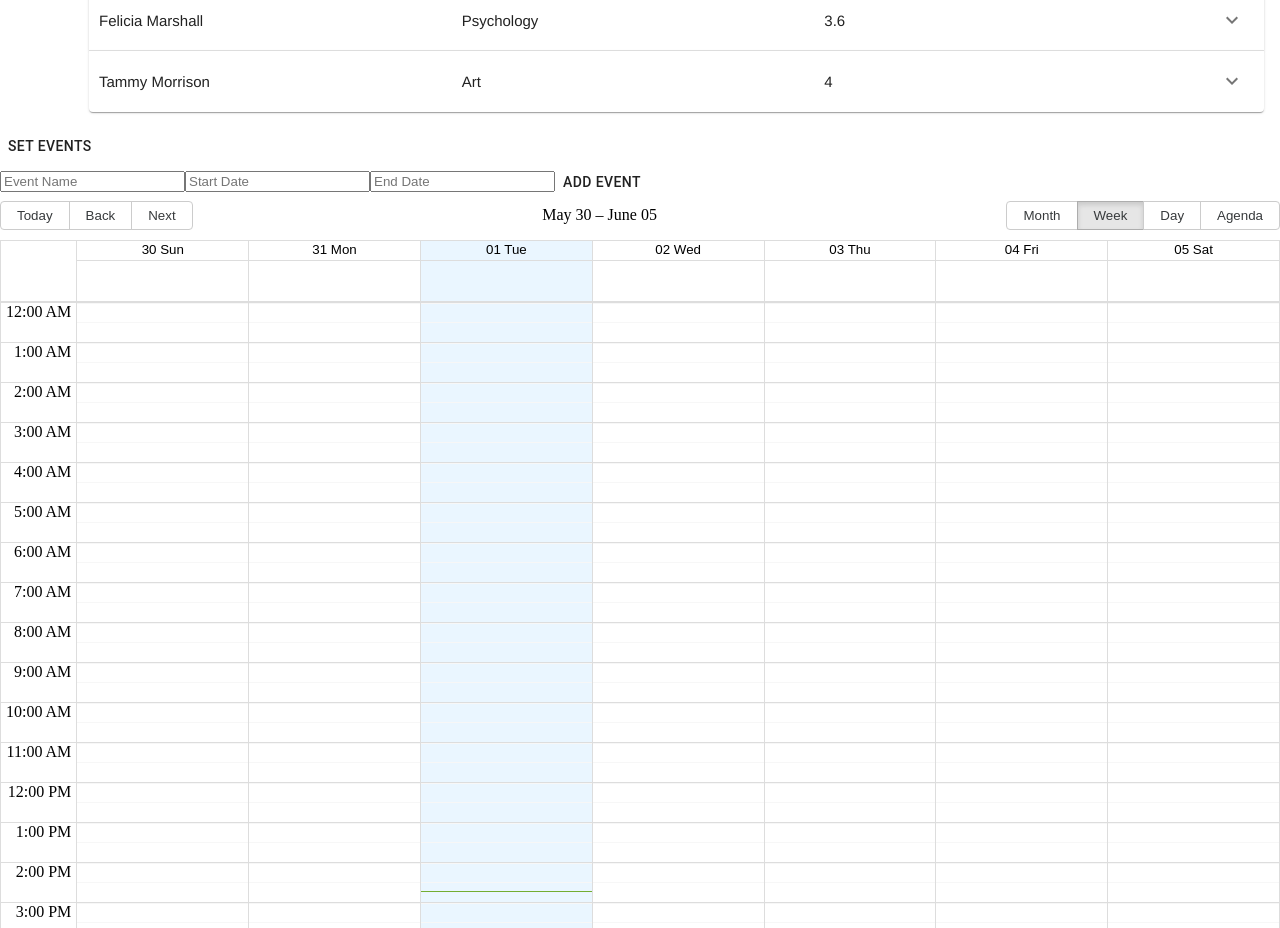
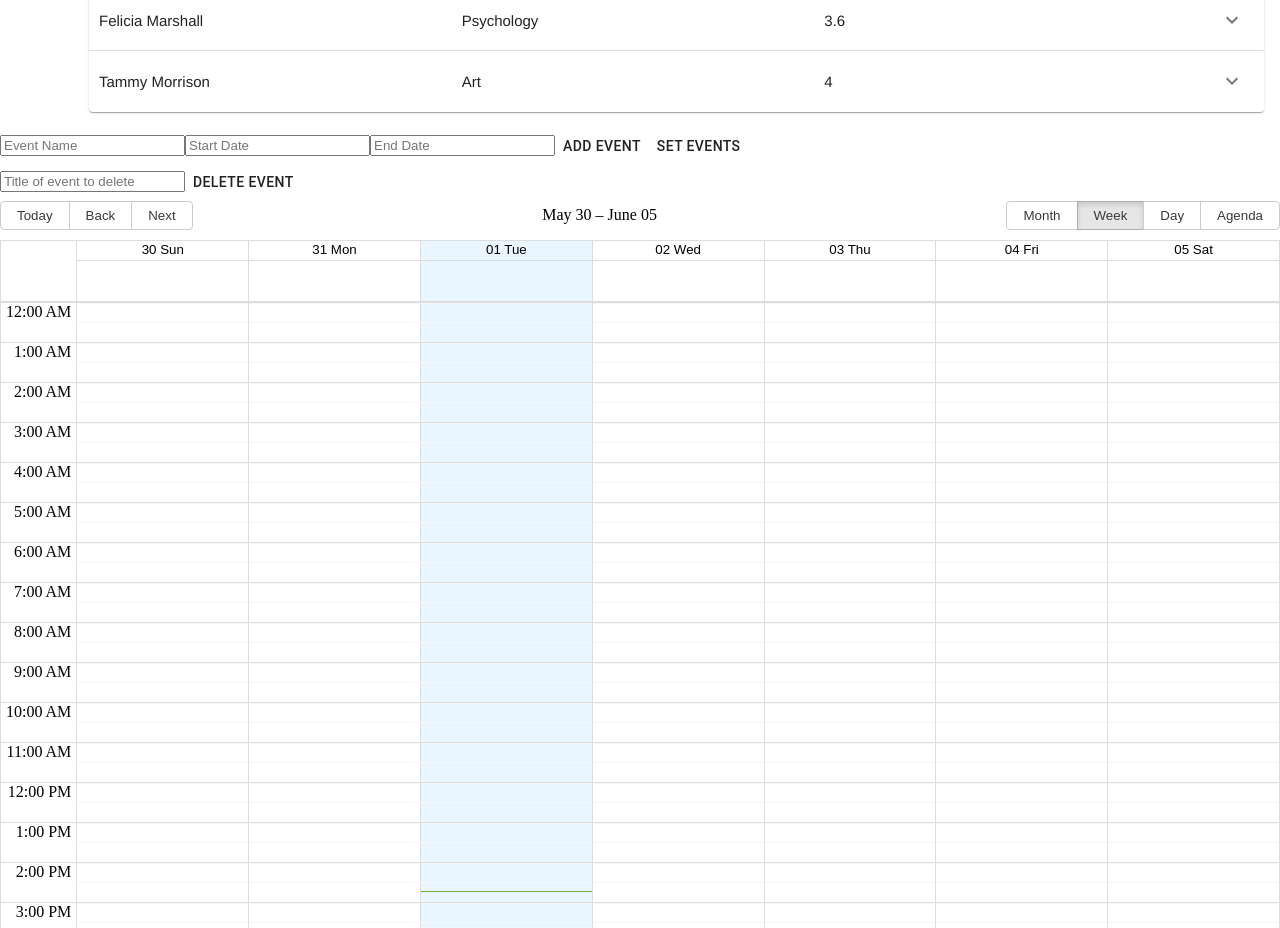
Before and after one commit to LaunchSWETeam2/JeffersonElementary, a React (Create React App) app: page / in a window 1280 px wide. Shown: the part 2220-3148 px from the top of the page. Built offline with nearby package versions, Linux system fonts and the light colour scheme; the HTML template or start-up script is replaced by a standard one.

Commit message:
Delete Added

```diff
--- a/src/components/Calendar.js
+++ b/src/components/Calendar.js
@@ -16,7 +16,7 @@ function CalendarApp() {
   const [start, setStart] = useState("");
   const [end, setEnd] = useState("");
   const [classes, setClasses] = useState([]);
-
+  const [deleteEvents, setDelete] = useState([]);
   const createEvent = (title, start, end) => {
     var val = {
       id: 1,
@@ -61,9 +61,36 @@ function CalendarApp() {
   const handleChangeEnd = (e) => {
     setEnd(e.currentTarget.value);
   };
+  const handleChangeDelete = (e) => {
+    setDelete(e.currentTarget.value);
+  };
+  const deleteEvent = (e) => {
+    var id = deleteEvents;
+    // e.preventDefault();
+    for (var i = 0; i < event.length; i++) {
+      if (
+        typeof event[i].items != "undefined" &&
+        event[i].title === deleteEvents
+      ) {
+        id = event[i].id;
+      }
+    }
+
+    // console.log(id);
+    fetch(`http://localhost:8080/events/delete/${deleteEvents}`, {
+      method: "DELETE",
+      headers: {
+        "Content-Type": "application/json",
+      },
+      body: JSON.stringify({ title: id }),
+    })
+      .then((res) => res.json())
+      .then((data) => console.log(data));
+    setUserInput("");
+  };
+
   return (
     <div>
-      <Button onClick={handleSubmitEvents}>Set Events</Button>
       <form>
         <input
           name="name"
@@ -84,6 +111,16 @@ function CalendarApp() {
           onChange={handleChangeEnd}
         />
         <Button onClick={() => createEvent(name, start, end)}>Add Event</Button>
+        <Button onClick={handleSubmitEvents}>Set Events</Button>
+      </form>
+      <form>
+        <input
+          name="delte"
+          placeholder="Title of event to delete"
+          value={deleteEvents}
+          onChange={handleChangeDelete}
+        />
+        <Button onClick={deleteEvent}>Delete Event</Button>
       </form>
       <Calendar
         localizer={localizer}
```
Also changed, not shown: 1 other file (tests, documents, lock files or other folders).
